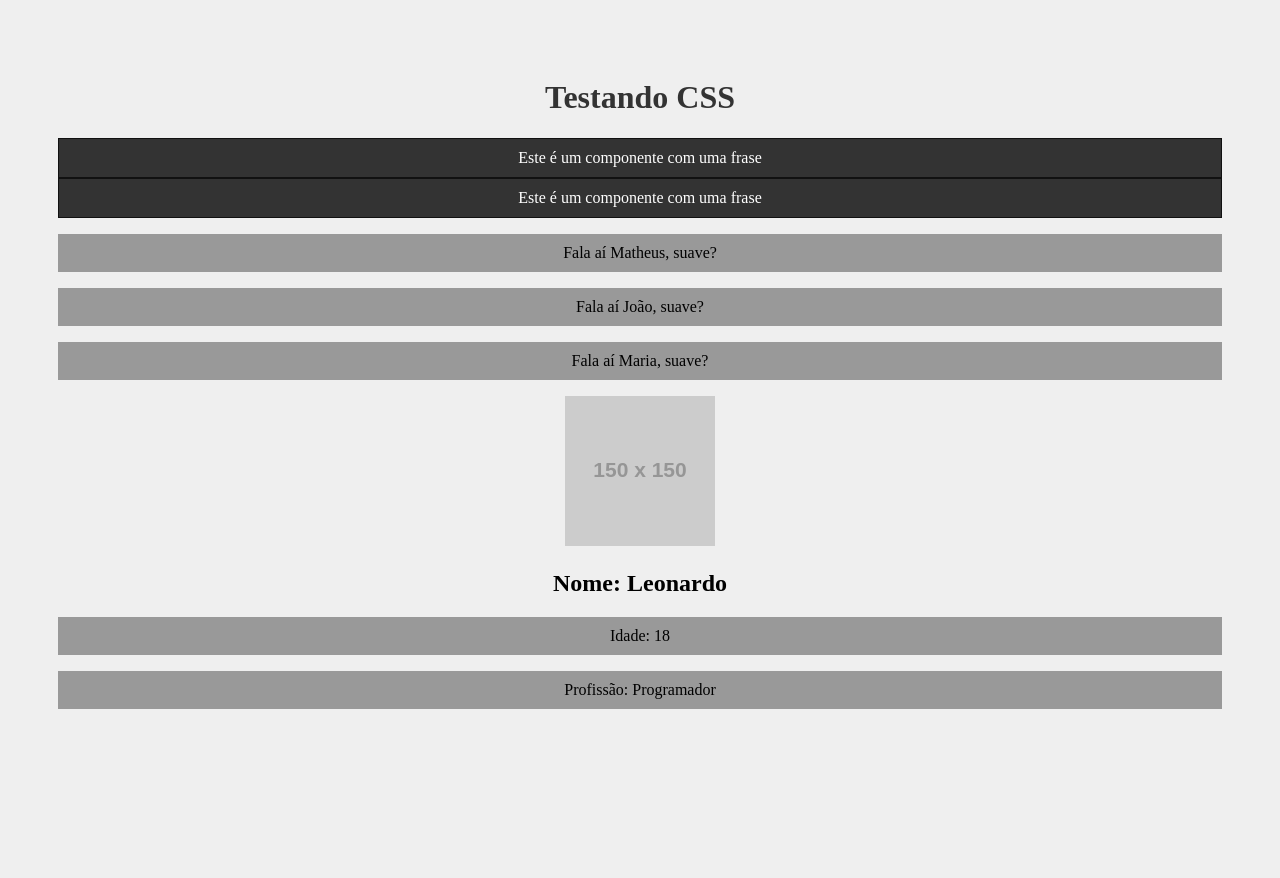
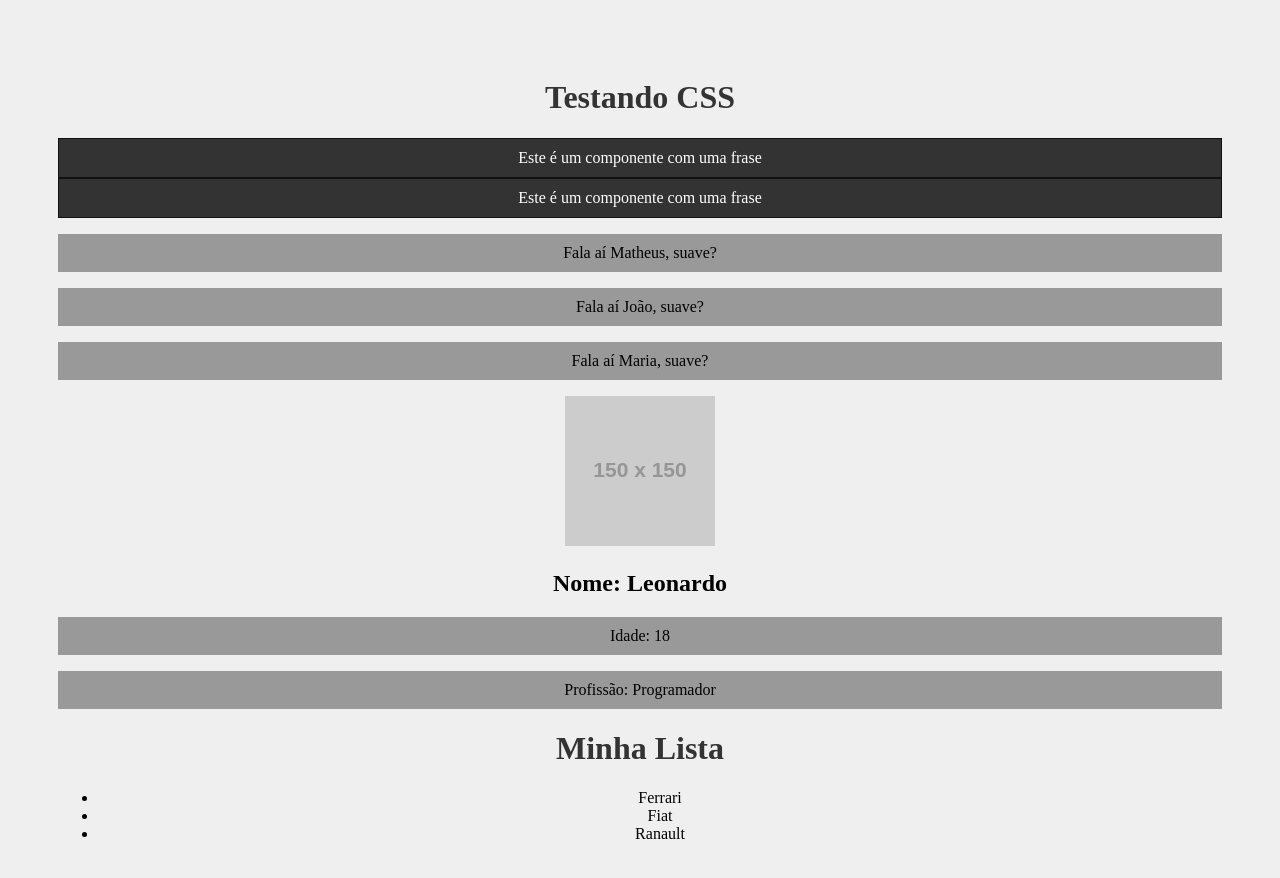
Before and after one commit to Ceabta/prj1, a React (Create React App) app: page / in a window 1280 px wide. Shown: the top 878 px of the page. Before the commit the page ends 800 px from the top, so only its background shows below. Built offline with nearby package versions, Linux system fonts and the light colour scheme.

Commit message:
Aula 7 - Fragments

```diff
--- a/src/App.js
+++ b/src/App.js
@@ -2,6 +2,7 @@ import './App.css';
 import SayMyName from './components/SayMyName';
 import Pessoas from './components/Pessoas';
 import Frase from './components/Frase';
+import List from './components/List';
 
 function App() {
   const nome = "Maria"
@@ -20,6 +21,7 @@ function App() {
         profissao="Programador"
         foto="https://via.placeholder.com/150"
       />
+      <List />
     </div>
   )
 }
--- /dev/null
+++ b/src/components/Item.js
@@ -0,0 +1,9 @@
+function Item({marca}){
+    return(
+        <>
+            <li>{marca}</li>
+        </>
+    )
+}
+
+export default Item
--- /dev/null
+++ b/src/components/List.js
@@ -0,0 +1,16 @@
+import Item from "./Item"
+
+function List(){
+    return(
+        <>
+            <h1>Minha Lista</h1>
+            <ul>
+                <Item marca="Ferrari" />
+                <Item marca="Fiat" />
+                <Item marca="Ranault" />
+            </ul>
+        </>
+    )
+}
+
+export default List
--- a/src/index.css
+++ b/src/index.css
@@ -1,5 +1,6 @@
 body {
   padding: 50px;
+  padding-bottom: 500px;
   background-color: #efefef;
 }
 h1{
```
